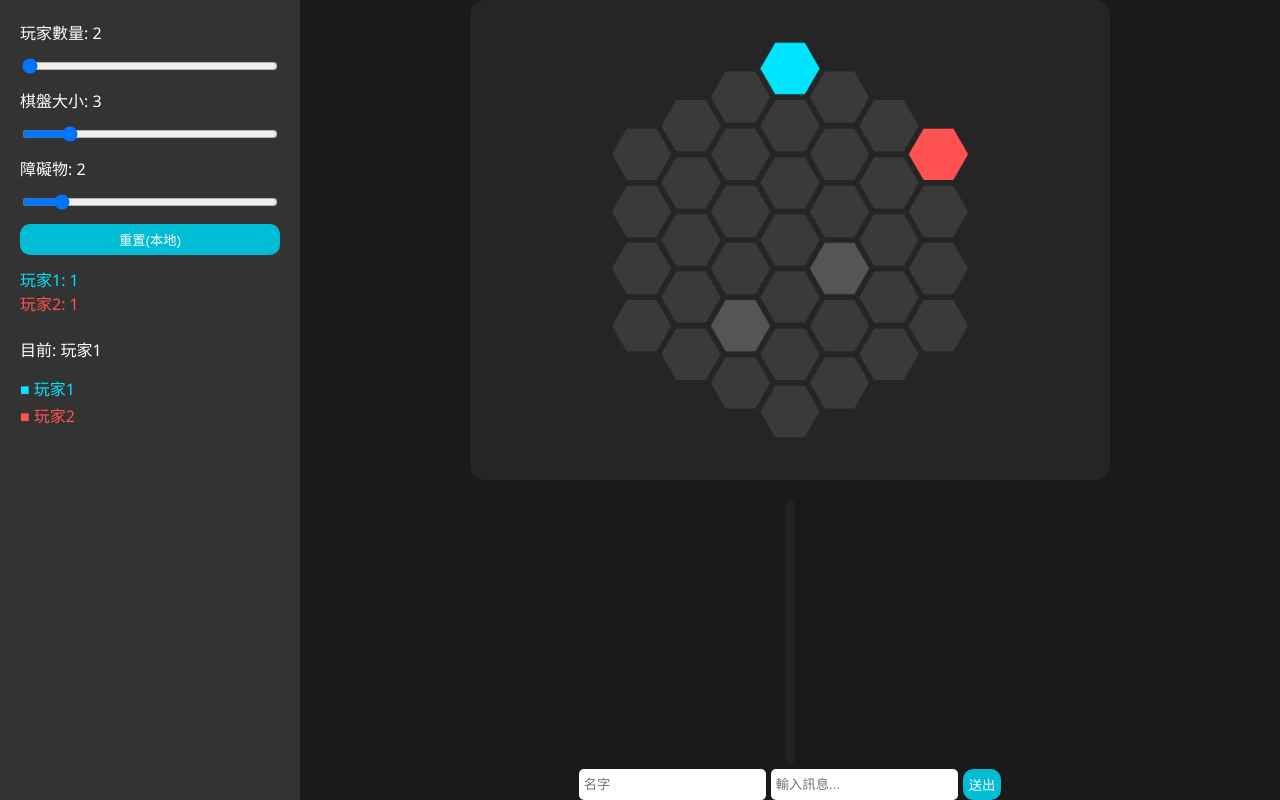
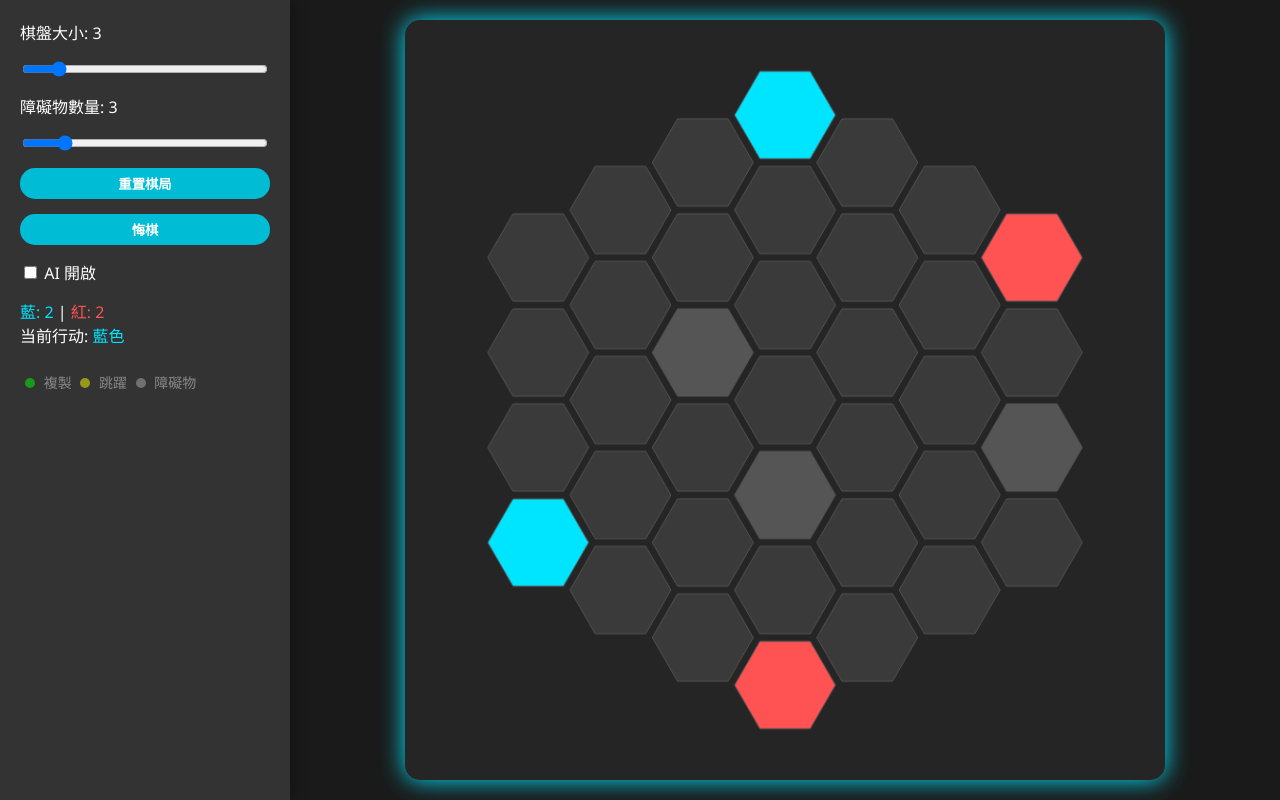
Before and after one commit to Sharrrrrrrrrrk/Hextakeover, a plain HTML site: page index.html in a window 1280 px wide. Drawn offline with Linux system fonts and the light colour scheme; no server answers.

Commit message:
Update index.html

```diff
--- a/index.html
+++ b/index.html
@@ -2,244 +2,262 @@
 <html lang="zh-CN">
 <head>
 <meta charset="UTF-8">
-<title>Hex Takeover Pro - 多人版</title>
+<title>Hex Takeover Pro</title>
 <style>
-body { margin:0; background:#1a1a1a; color:white; font-family:'Segoe UI'; display:flex; height:100vh;}
-#sidebar { width:260px; background:#333; padding:20px; display:flex; flex-direction:column; gap:12px; overflow-y:auto;}
-#main { flex:1; display:flex; flex-direction:column; align-items:center;}
-canvas { background:#252525; border-radius:15px; max-width:95%; max-height:60%; cursor:pointer; margin-bottom:10px;}
-button { padding:6px; border:none; border-radius:10px; background:#00bcd4; color:white; cursor:pointer;}
-.legend div{margin:3px 0;}
-#chatBox { flex:1; background:#222; padding:5px; overflow-y:auto; border-radius:8px; margin-top:10px; }
-#chatInput { display:flex; gap:5px; margin-top:5px; }
-#chatInput input { flex:1; padding:5px; border-radius:5px; border:none; }
+body { margin:0; background:#1a1a1a; color:white; font-family:'Segoe UI',sans-serif; display:flex; height:100vh;}
+#sidebar { width:250px; background:#333; padding:20px; display:flex; flex-direction:column; gap:15px; box-shadow:2px 0 15px rgba(0,0,0,0.3);}
+#main { flex:1; display:flex; justify-content:center; align-items:center; position:relative;}
+canvas { max-width:95%; max-height:95%; border-radius:15px; background:#252525; cursor:pointer;}
+button { padding:6px 15px; cursor:pointer; background:#00bcd4; color:white; border:none; border-radius:15px; font-weight:bold; transition:0.2s;}
+button:hover { background:#00e5ff; transform:scale(1.05);}
+input[type=range], input[type=checkbox]{ cursor:pointer;}
+.status { font-size:22px; margin:10px; height:50px;}
+.legend { margin-top:10px; font-size:14px; color:#888;}
+.dot { height:10px; width:10px; border-radius:50%; display:inline-block; margin:0 5px;}
 </style>
 </head>
 <body>
-
 <div id="sidebar">
-<label>玩家數量: <span id="playerCountValue">2</span></label>
-<input type="range" id="playerCountRange" min="2" max="6" value="2">
-
     <label>棋盤大小: <span id="sizeValue">3</span></label>
-<input type="range" id="sizeRange" min="2" max="8" value="3">
-
-<label>障礙物: <span id="obsValue">2</span></label>
-<input type="range" id="obsRange" min="0" max="15" value="2">
-
-<button onclick="initGameLocal()">重置(本地)</button>
+    <input type="range" id="sizeRange" min="2" max="10" value="3">
+    <label>障礙物數量: <span id="obstacleValue">3</span></label>
+    <input type="range" id="obstacleRange" min="0" max="20" value="3">
+    <button id="resetBtn">重置棋局</button>
+    <button id="undoBtn">悔棋</button>
+    <label><input type="checkbox" id="aiToggle"> AI 開啟</label>
     <div id="status"></div>
-<div class="legend" id="legend"></div>
+    <div class="legend">
+        <span class="dot" style="background: rgba(0, 255, 0, 0.5);"></span> 複製
+        <span class="dot" style="background: rgba(255, 255, 0, 0.5);"></span> 跳躍
+        <span class="dot" style="background: rgba(128,128,128,0.8);"></span> 障礙物
+    </div>
+</div>
+<div id="main">
+    <canvas id="gameCanvas" width="800" height="800"></canvas>
 </div>
 
-<div id="main">
-<canvas id="c" width="800" height="600"></canvas>
+<script>
+const canvas = document.getElementById('gameCanvas');
+const ctx = canvas.getContext('2d');
+const statusDiv = document.getElementById('status');
+const sizeRange = document.getElementById('sizeRange');
+const sizeValue = document.getElementById('sizeValue');
+const obstacleRange = document.getElementById('obstacleRange');
+const obstacleValue = document.getElementById('obstacleValue');
+const resetBtn = document.getElementById('resetBtn');
+const aiToggle = document.getElementById('aiToggle');
 
-<div id="chatBox"></div>
-<div id="chatInput">
-<input id="name" placeholder="名字" />
-<input id="msg" placeholder="輸入訊息..." />
-<button onclick="sendMessage()">送出</button>
-</div>
-</div>
+let grid = [], hexSize, selectedHex=null, hoveredHex=null, currentPlayer=1, gameActive=true, boardRadius=3, history=[];
 
-<!-- Firebase -->
-<script type="module">
-import { initializeApp } from "https://www.gstatic.com/firebasejs/10.12.0/firebase-app.js";
-import { getDatabase, ref, push, onValue, set } from "https://www.gstatic.com/firebasejs/10.12.0/firebase-database.js";
+sizeRange.oninput = ()=>{ sizeValue.innerText = sizeRange.value; }
+obstacleRange.oninput = ()=>{ obstacleValue.innerText = obstacleRange.value; }
 
-// 🔴 替換成你的 Firebase config
-const firebaseConfig = {
-  apiKey: "AIzaSyCo8StZeM0NRGi9XoTfmTCe_VovLt8nGjw",
-  authDomain: "my-game-d7829.firebaseapp.com",
-  databaseURL: "https://my-game-d7829-default-rtdb.asia-southeast1.firebasedatabase.app",
-  projectId: "my-game-d7829",
-  storageBucket: "my-game-d7829.firebasestorage.app",
-  messagingSenderId: "1037507538095",
-  appId: "1:1037507538095:web:622371a6f117d60e6bb85a"
-};
-const app = initializeApp(firebaseConfig);
-const db = getDatabase(app);
-
-// ===== 聊天功能 =====
-const messagesRef = ref(db, "messages");
-onValue(messagesRef, snapshot => {
-    const data = snapshot.val();
-    const box = document.getElementById("chatBox");
-    box.innerHTML = "";
-    if(!data) return;
-    Object.values(data).forEach(m => {
-        box.innerHTML += `<div><b>${m.name}:</b> ${m.text}</div>`;
-    });
-    box.scrollTop = box.scrollHeight;
-});
-
-function sendMessage() {
-    const name = document.getElementById("name").value || "匿名";
-    const text = document.getElementById("msg").value;
-    if(!text) return;
-    push(messagesRef, { name, text });
-    document.getElementById("msg").value = "";
+function saveHistory(){
+    history.push({ grid:grid.map(h=>({...h})), currentPlayer });
 }
 
-// ===== 遊戲核心 =====
-const canvas = document.getElementById('c');
-const ctx = canvas.getContext('2d');
-const playerColors = ["#00e5ff","#ff5252","#4caf50","#ffeb3b","#9c27b0","#ff9800"];
-let players=[], currentIndex=0;
-let grid=[], hexSize, history=[];
-let selected=null, hovered=null;
-let gameActive=true, radius=3;
+function undoMove(){
+    if(history.length===0) return;
+    // AI 模式悔棋兩步
+    if(aiToggle.checked && history.length>=2){
+        history.pop();
+        const last = history.pop();
+        grid = last.grid.map(h=>({...h}));
+        currentPlayer = last.currentPlayer;
+    } else {
+        const last = history.pop();
+        grid = last.grid.map(h=>({...h}));
+        currentPlayer = last.currentPlayer;
+    }
+    draw();
+    updateStatus();
+}
 
-const sizeRange = document.getElementById('sizeRange');
-const obsRange = document.getElementById('obsRange');
-const playerRange = document.getElementById('playerCountRange');
-const status = document.getElementById('status');
-const legend = document.getElementById('legend');
+function setOwner(q,r,player){ const hex = grid.find(h=>h.q===q&&h.r===r); if(hex) hex.owner=player; }
 
-sizeRange.oninput=()=>sizeValue.innerText=sizeRange.value;
-obsRange.oninput=()=>obsValue.innerText=obsRange.value;
-playerRange.oninput=()=>playerCountValue.innerText=playerRange.value;
+function getHexPos(q,r){ return { x: canvas.width/2 + hexSize*1.5*q, y: canvas.height/2 + hexSize*(Math.sqrt(3)/2*q + Math.sqrt(3)*r) }; }
 
-function dist(a,b){ return (Math.abs(a.q-b.q)+Math.abs(a.q+a.r-b.q-b.r)+Math.abs(a.r-b.r))/2; }
-function getHex(q,r){ return grid.find(h=>h.q===q && h.r===r); }
-function getPlayer(){ return players[currentIndex]; }
+function getDistance(h1,h2){ return (Math.abs(h1.q-h2.q)+Math.abs(h1.q+h1.r-h2.q-h2.r)+Math.abs(h1.r-h2.r))/2; }
 
-// ===== 初始化本地遊戲 (玩家可用) =====
-function initGameLocal(){
-    radius = +sizeRange.value;
-    players = Array.from({length:+playerRange.value},(_,i)=>i+1);
-    currentIndex=0;
-    grid=[]; history=[]; selected=null; gameActive=true;
+function getNearestHex(mx,my){ let minDist=Infinity, nearest=null; grid.forEach(h=>{ let d=Math.hypot(h.x-mx,h.y-my); if(d<minDist){ minDist=d; nearest=h; } }); return minDist<hexSize*0.8 ? nearest : null; }
 
-    const size = Math.min(
-        (canvas.width-100)/(3*radius+1.5),
-        (canvas.height-100)/(Math.sqrt(3)*(2*radius+1))
-    );
-    hexSize=size;
-
-    for(let q=-radius;q<=radius;q++){
-        for(let r=Math.max(-radius,-q-radius);r<=Math.min(radius,-q+radius);r++){
-            const x=canvas.width/2+hexSize*1.5*q;
-            const y=canvas.height/2+hexSize*(Math.sqrt(3)/2*q+Math.sqrt(3)*r);
-            grid.push({q,r,x,y,owner:0,type:'normal',scale:1});
+function generateObstacles(count){
+    let emptyHexes = grid.filter(h => h.type === 'normal' && h.owner === 0);
+    for(let i=0;i<count;i++){
+        if(emptyHexes.length===0) break;
+        const idx=Math.floor(Math.random()*emptyHexes.length);
+        emptyHexes[idx].type='obstacle';
+        emptyHexes[idx].owner=0;
+        emptyHexes.splice(idx,1);
     }
 }
 
-    const starts=[[0,-radius],[radius,-radius],[radius,0],[0,radius],[-radius,radius],[-radius,0]];
-    players.forEach((p,i)=>{ let h=getHex(...starts[i]); if(h){ h.owner=p; h.type='spawn'; } });
+function initGame(){
+    boardRadius = parseInt(sizeRange.value);
+    grid=[]; gameActive=true; currentPlayer=1; selectedHex=null; hoveredHex=null; history=[];
+    const padding=50;
+    const availW = canvas.width - padding*2;
+    const availH = canvas.height - padding*2;
+    const sizeByW = availW / (3*boardRadius+1.5);
+    const sizeByH = availH / (Math.sqrt(3)*(2*boardRadius+1));
+    hexSize = Math.min(sizeByW,sizeByH);
 
-    generateObstacles(+obsRange.value);
-    saveStateToFirebase();
-    updateUI();
+    for(let q=-boardRadius;q<=boardRadius;q++){
+        for(let r=Math.max(-boardRadius,-q-boardRadius); r<=Math.min(boardRadius,-q+boardRadius); r++){
+            const pos=getHexPos(q,r);
+            grid.push({ q,r,x:pos.x,y:pos.y, owner:0, scale:1, ripple:0, type:'normal' });
+        }
+    }
+    // 初始棋子
+    setOwner(0,-boardRadius,1); grid.find(h=>h.q===0&&h.r===-boardRadius).type='normal';
+    setOwner(0,boardRadius,2); grid.find(h=>h.q===0&&h.r===boardRadius).type='normal';
+    setOwner(boardRadius,-boardRadius,2); grid.find(h=>h.q===boardRadius&&h.r===-boardRadius).type='normal';
+    setOwner(-boardRadius,boardRadius,1); grid.find(h=>h.q===-boardRadius&&h.r===boardRadius).type='normal';
+
+    generateObstacles(parseInt(obstacleRange.value));
+
+    updateStatus();
 }
 
-// ===== 產生障礙 =====
-function generateObstacles(n){
-    let c = grid.filter(h=>h.type==='normal' && !grid.some(s=>s.type==='spawn' && dist(s,h)<=1));
-    for(let i=0;i<n;i++){
-        if(c.length===0) break;
-        let idx=Math.floor(Math.random()*c.length);
-        c[idx].type='obstacle';
-        c.splice(idx,1);
-    }
+function updateStatus(){
+    const blue = grid.filter(h=>h.owner===1).length;
+    const red = grid.filter(h=>h.owner===2).length;
+    const turnColor = currentPlayer===1?"#00e5ff":"#ff5252";
+    canvas.style.boxShadow = currentPlayer===1?"0 0 25px #00e5ff":"0 0 25px #ff5252";
+    statusDiv.innerHTML=`<span style="color:#00e5ff">藍: ${blue}</span> | <span style="color:#ff5252"> 紅: ${red}</span><br>
+        当前行动: <span style="color:${turnColor}">${currentPlayer===1?'藍色':'红色'}</span>`;
 }
 
-// ===== 玩家動作同步 =====
-canvas.onclick=e=>{
-    if(!gameActive) return;
-    const rect=canvas.getBoundingClientRect();
-    const mx=(e.clientX-rect.left)*(canvas.width/rect.width);
-    const my=(e.clientY-rect.top)*(canvas.height/rect.height);
+function checkGameOver(){
+    const blue=grid.filter(h=>h.owner===1).length;
+    const red=grid.filter(h=>h.owner===2).length;
 
-    let h=grid.find(x=>Math.hypot(x.x-mx,x.y-my)<hexSize*0.8);
-    if(!h) return;
+	if(blue === 0 || red === 0){
+		gameActive = false;
+		const winner = blue===0 ? "红色" : "藍色";
+		const winnercolor = blue===0 ? "#ff5252" : "#00e5ff";
 
-    if(h.owner===getPlayer()){
-        selected = selected===h?null:h;
-    } else if(selected && h.owner===0 && h.type==='normal'){
-        if(dist(selected,h)<=2){
-            makeMove(selected,h);
-            selected=null;
-        }
-    }
-};
-
-// ===== 將動作寫入 Firebase =====
-function makeMove(a,b){
-    // 儲存動作到 Firebase
-    push(ref(db,"moves"),{
-        from:{q:a.q,r:a.r},
-        to:{q:b.q,r:b.r},
-        player:getPlayer()
-    });
+		statusDiv.innerHTML=`<b style="color:${winnercolor}; font-size:28px;">
+			${winner} 完全佔領勝利！
+		</b><br><button onclick="initGame()">再來一局</button>`;
+		return true;
 	}
 
-// ===== 監聽 Firebase 動作，更新棋盤 =====
-onValue(ref(db,"moves"), snapshot=>{
-    const data = snapshot.val();
-    if(!data) return;
-    grid.forEach(h=>{ if(h.type!=='spawn' && h.owner>0) h.owner=0; }); // 重置非出生棋子
-    Object.values(data).forEach(m=>{
-        let a = getHex(m.from.q,m.from.r);
-        let b = getHex(m.to.q,m.to.r);
-        if(dist(a,b)===2) a.owner=0;
-        b.owner=m.player;
-        grid.forEach(h=>{
-            if(dist(b,h)===1 && h.owner!==0 && h.owner!==m.player){
-                h.owner=m.player;
+    function hasMove(p){ return grid.some(start=>start.owner===p && grid.some(end=>end.owner===0 && end.type==='normal' && getDistance(start,end)<=2)); }
+    if(!hasMove(1)&&!hasMove(2)){
+        gameActive=false;
+        const winner = blue>red?"藍色":red>blue?"红色":"平局";
+		const winnercolor = blue===0 ? "#ff5252" : "#00e5ff";
+        statusDiv.innerHTML=`<b style="color:${winnercolor}; font-size:28px;">${winner} 勝利！</b><br>
+            <button onclick="initGame()">再來一局</button>`;
+        return true;
     }
-        });
-    });
-    updateUI();
-});
+    if(!hasMove(currentPlayer)){
+        currentPlayer = currentPlayer===1?2:1;
+        updateStatus();
+    }
+    return false;
+}
 
 function draw(){
     ctx.clearRect(0,0,canvas.width,canvas.height);
     grid.forEach(h=>{
-        let color="#3a3a3a";
-        if(h.type==='obstacle') color="#555";
-        else if(h.owner) color=playerColors[h.owner-1];
+        h.scale += (1-h.scale)*0.15;
+        if(h.ripple>0) h.ripple*=0.92;
+        let fill="#3a3a3a";
+        if(h.type==='obstacle') fill="#555555";
+        else if(h.owner===1) fill="#00e5ff";
+        else if(h.owner===2) fill="#ff5252";
+
+        if(selectedHex && h.owner===0 && h.type==='normal'){
+            const d=getDistance(selectedHex,h);
+            if(d===1) fill="rgba(0,255,0,0.3)";
+            if(d===2) fill="rgba(255,255,0,0.3)";
+        }
 
         ctx.beginPath();
         for(let i=0;i<6;i++){
-            let a=Math.PI/3*i;
-            ctx.lineTo(h.x+hexSize*0.9*Math.cos(a),h.y+hexSize*0.9*Math.sin(a));
+            const angle=Math.PI/3*i;
+            ctx.lineTo(h.x + hexSize*0.92*h.scale*Math.cos(angle), h.y + hexSize*0.92*h.scale*Math.sin(angle));
         }
         ctx.closePath();
-        ctx.fillStyle=color;
-        ctx.fill();
+        ctx.fillStyle=fill; ctx.fill();
+        ctx.strokeStyle="#555"; ctx.lineWidth=1; ctx.stroke();
 
-        if(h===selected){
-            ctx.strokeStyle="#fff";
-            ctx.lineWidth=3;
-            ctx.stroke();
+        if(h.ripple>0.05){
+            ctx.beginPath();
+            ctx.arc(h.x,h.y,hexSize*h.ripple,0,Math.PI*2);
+            ctx.strokeStyle=`rgba(255,255,255,${h.ripple})`; ctx.stroke();
         }
+
+        if(h===hoveredHex){ ctx.strokeStyle="#fff"; ctx.lineWidth=2; ctx.stroke(); }
+        if(h===selectedHex){ ctx.strokeStyle="yellow"; ctx.lineWidth=4; ctx.stroke(); }
     });
     requestAnimationFrame(draw);
 }
 
-function updateUI(){
-    let html="";
-    players.forEach(p=>{
-        let count=grid.filter(h=>h.owner===p).length;
-        html+=`<div style="color:${playerColors[p-1]}">玩家${p}: ${count}</div>`;
-    });
-    status.innerHTML=html+"<br>目前: 玩家"+getPlayer();
-
-    let leg="";
-    players.forEach(p=>{
-        leg+=`<div style="color:${playerColors[p-1]}">■ 玩家${p}</div>`;
-    });
-    legend.innerHTML=leg;
+function move(from,to){
+    saveHistory();
+    const d=getDistance(from,to);
+    if(d===2) from.owner=0;
+    to.owner=currentPlayer;
+    to.scale=0.5;
+    grid.forEach(h=>{ if(getDistance(to,h)===1 && h.owner!==0 && h.owner!==currentPlayer){ h.owner=currentPlayer; h.ripple=1; } });
+    selectedHex=null;
+    if(!checkGameOver()){
+        currentPlayer=currentPlayer===1?2:1;
+        updateStatus();
+        if(aiToggle.checked && currentPlayer===2){ setTimeout(aiMove,300); }
+    }
 }
 
-function saveStateToFirebase(){
-    // 初始化棋盤
-    set(ref(db,"moves"),{});
+canvas.addEventListener('mousemove', e=>{
+    const rect = canvas.getBoundingClientRect();
+    const mx = (e.clientX - rect.left)*(canvas.width/rect.width);
+    const my = (e.clientY - rect.top)*(canvas.height/rect.height);
+    hoveredHex = getNearestHex(mx,my);
+});
+
+canvas.addEventListener('click', e=>{
+    if(!gameActive) return;
+    const rect = canvas.getBoundingClientRect();
+    const mx = (e.clientX - rect.left)*(canvas.width/rect.width);
+    const my = (e.clientY - rect.top)*(canvas.height/rect.height);
+    const clickedHex = getNearestHex(mx,my);
+    if(!clickedHex) return;
+
+    // 只要是玩家自己的棋子，都能選中
+    if(clickedHex.owner===currentPlayer){
+        selectedHex = (selectedHex===clickedHex?null:clickedHex);
+    }
+    // 目標必須是空白且非障礙物
+    else if(selectedHex && clickedHex.owner===0 && clickedHex.type==='normal'){
+        if(getDistance(selectedHex,clickedHex)<=2) move(selectedHex,clickedHex);
+    }
+});
+
+document.getElementById('undoBtn').onclick = ()=>undoMove();
+resetBtn.onclick = ()=>initGame();
+
+function aiMove(){
+    let moves=[];
+    grid.forEach(a=>{
+        if(a.owner!==2) return;
+        grid.forEach(b=>{
+            if(b.owner===0 && b.type==='normal' && getDistance(a,b)<=2){
+                let score=0;
+                grid.forEach(n=>{ if(getDistance(b,n)===1 && n.owner===1) score++; });
+                moves.push({a,b,score});
+            }
+        });
+    });
+    if(moves.length===0) return;
+    moves.sort((x,y)=>y.score-x.score);
+    const m = moves[0];
+    move(m.a,m.b);
 }
 
-initGameLocal();
+initGame();
 draw();
 </script>
 </body>
```
Lines whose indentation alone changed are shown as unchanged.
